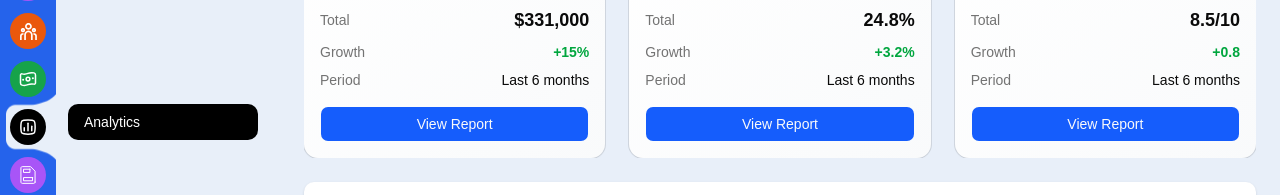
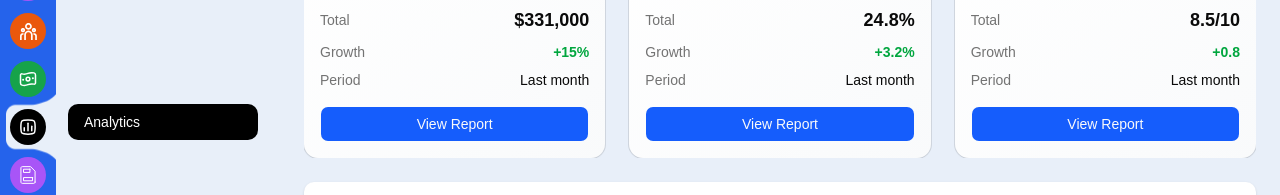
Before and after one commit to react6-flyweis/the-steel-admin, a React (Vite) app: page /analytics in a window 1280 px wide. Shown: the part 243-438 px from the top of the page. Built offline with nearby package versions, Linux system fonts and the light colour scheme.

Commit message:
feat: add period selection and formatting for analytics reports

```diff
--- a/src/pages/analytics.tsx
+++ b/src/pages/analytics.tsx
@@ -60,6 +60,7 @@ export default function Analytics() {
   const [activeReport, setActiveReport] = useState<string | null>(
     "Reports & Analytics"
   );
+  const [period, setPeriod] = useState<string>("monthly");
 
   const salesRef = useRef<HTMLDivElement | null>(null);
   const convRef = useRef<HTMLDivElement | null>(null);
@@ -80,13 +81,25 @@ export default function Analytics() {
     setActiveReport(title);
   }
 
+  function formatPeriod(p: string) {
+    switch (p) {
+      case "weekly":
+        return "Last week";
+      case "yearly":
+        return "Last year";
+      case "monthly":
+      default:
+        return "Last month";
+    }
+  }
+
   return (
     <div className="p-6 space-y-6 min-h-0">
       {/* Header */}
       <div className="flex flex-col gap-5 lg:flex-row  lg:items-center justify-between">
         <h1 className="text-2xl font-bold">Reports & Analytics</h1>
         <div className="flex items-center gap-3">
-          <Select defaultValue="monthly">
+          <Select value={period} onValueChange={(v) => setPeriod(v)}>
             <SelectTrigger className="w-40 bg-background">
               <SelectValue placeholder="Select period" />
             </SelectTrigger>
@@ -146,7 +159,7 @@ export default function Analytics() {
                     <span className="text-sm text-muted-foreground">
                       Period
                     </span>
-                    <span className="text-sm">{card.period}</span>
+                    <span className="text-sm">{formatPeriod(period)}</span>
                   </div>
                 </div>
                 <Button
```
